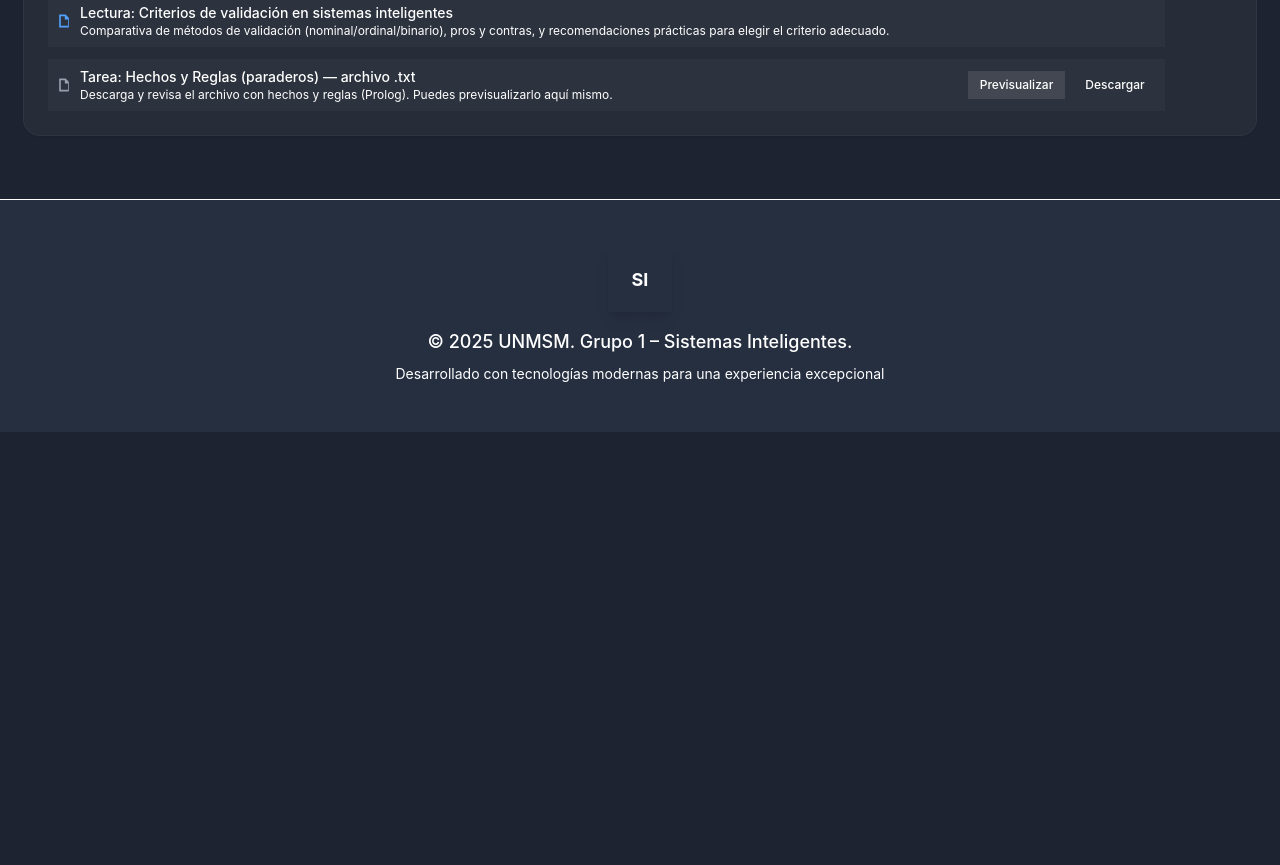
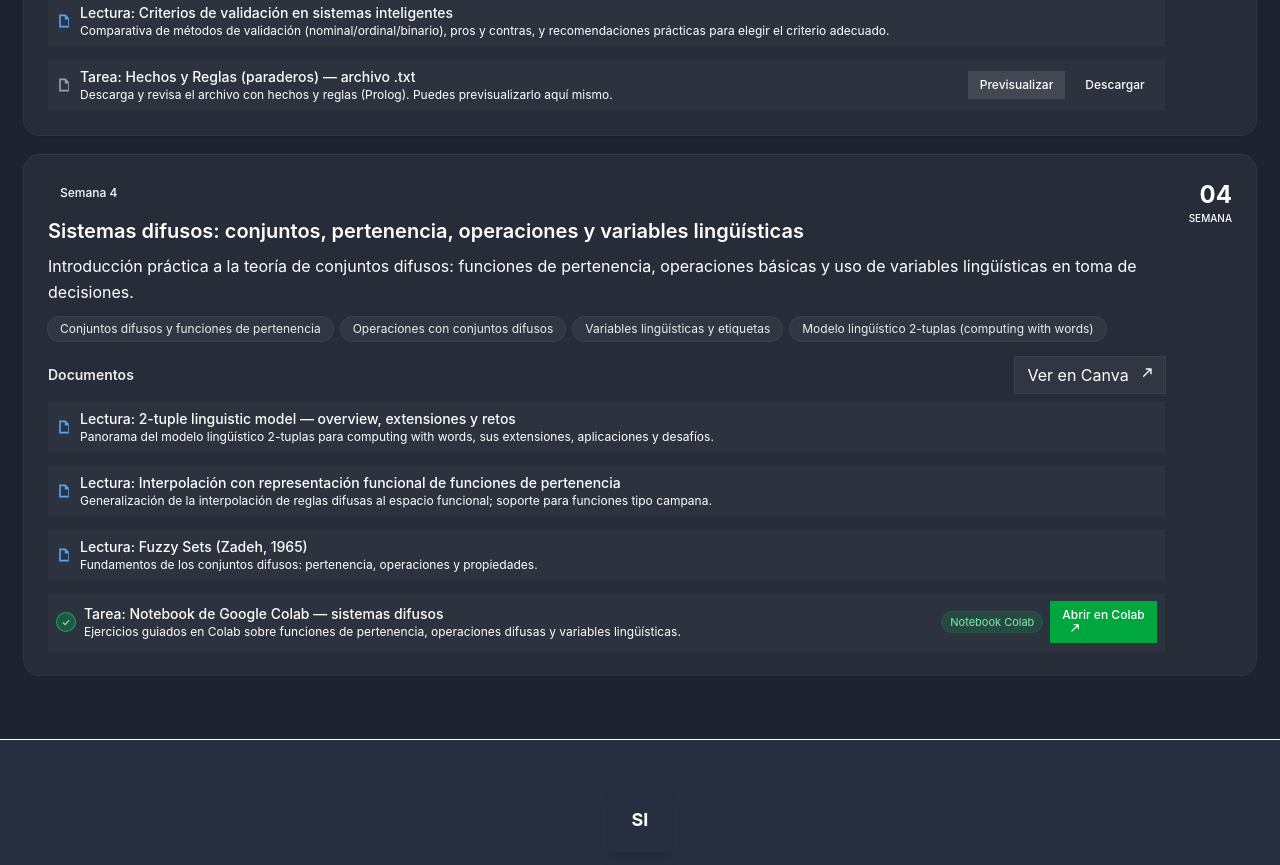
Before and after one commit to PabloS28-del/Sistemas-inteligentes, an Astro site: page / in a window 1280 px wide. Shown: the part 3161-4026 px from the top of the page. Before the commit the page ends 3593 px from the top, so only its background shows below. Built offline with nearby package versions, Linux system fonts and the light colour scheme; Astro itself is replaced by a stand-in of ours.

Commit message:
Semana 4 (difusos): 2-tuplas, MF interpolation, Zadeh; tarea Colab; icono assignment tipo chip

```diff
--- a/src/components/App.vue
+++ b/src/components/App.vue
@@ -270,7 +270,7 @@ async function toggleTxtPreview(item: any) {
                     >
                       <!-- Fila del documento -->
                       <div
-                        class="flex items-center gap-2 p-2 rounded-lg bg-white/[0.03] hover:bg-white/[0.08] transition-colors"
+                        class="flex flex-wrap sm:flex-nowrap items-center gap-2 p-2 rounded-lg bg-white/[0.03] hover:bg-white/[0.08] transition-colors"
                       >
                         <!-- Icono según el tipo -->
                         <div class="flex-shrink-0">
@@ -292,16 +292,14 @@ async function toggleTxtPreview(item: any) {
                               d="M3 4a1 1 0 011-1h12a1 1 0 011 1v2a1 1 0 01-1 1H4a1 1 0 01-1-1V4zM3 10a1 1 0 011-1h6a1 1 0 011 1v6a1 1 0 01-1 1H4a1 1 0 01-1-1v-6zM14 9a1 1 0 00-1 1v6a1 1 0 001 1h2a1 1 0 001-1v-6a1 1 0 00-1-1h-2z"
                             />
                           </svg>
-                          <svg
+                          <div
                             v-else-if="doc.type === 'assignment'"
-                            class="w-4 h-4 text-green-400"
-                            fill="currentColor"
-                            viewBox="0 0 20 20"
+                            class="w-5 h-5 rounded-full bg-green-500/25 border border-green-400/60
+                                  grid place-items-center text-green-300"
+                            aria-hidden="true"
                           >
-                            <path
-                              d="M9 12l2 2 4-4m6 2a9 9 0 11-18 0 9 9 0 0118 0z"
-                            />
-                          </svg>
+                            <span class="text-[10px] leading-none font-semibold">✓</span>
+                          </div>
                           <svg v-else class="w-4 h-4 text-gray-400" fill="currentColor" viewBox="0 0 20 20">
                             <path d="M4 18h12V6l-4-4H4v16zm2-14h5v4h4v8H6V4z" />
                           </svg>
@@ -312,6 +310,7 @@ async function toggleTxtPreview(item: any) {
                           <a
                             :href="doc.url"
                             target="_blank"
+                            rel="noopener"
                             class="text-sm text-white hover:text-accent transition-colors font-medium block truncate"
                           >
                             {{ doc.name }}
@@ -319,6 +318,29 @@ async function toggleTxtPreview(item: any) {
                           <p v-if="doc.description" class="text-xs text-primary/70 truncate">
                             {{ doc.description }}
                           </p>
+                        </div>
+
+                        <!-- CTA especial para tareas (Colab) -->
+                        <div
+                          v-if="doc.type === 'assignment'"
+                          class="ml-auto flex items-center gap-2"
+                        >
+                          <span
+                            class="hidden sm:inline-flex items-center text-[11px] px-2 py-0.5 rounded-full bg-green-500/15 text-green-300 ring-1 ring-green-600/30"
+                          >
+                            Notebook Colab
+                          </span>
+                          <a
+                            :href="doc.url"
+                            target="_blank"
+                            rel="noopener"
+                            class="px-3 py-1.5 rounded-md bg-green-600 text-white text-xs font-medium hover:bg-green-700 transition"
+                          >
+                            Abrir en Colab
+                            <svg xmlns="http://www.w3.org/2000/svg" class="w-3.5 h-3.5 ml-1" fill="none" viewBox="0 0 24 24" stroke="currentColor">
+                              <path stroke-linecap="round" stroke-linejoin="round" stroke-width="2" d="M14 3h7m0 0v7m0-7L10 14"/>
+                            </svg>
+                          </a>
                         </div>
 
                         <!-- Botonera solo para TXT -->
@@ -407,7 +429,6 @@ async function toggleTxtPreview(item: any) {
   box-shadow: 0 12px 32px hsl(200 100% 60% / 0.15);
 }
 
-
 .glass {
   background: rgba(255, 255, 255, 0.06);
   backdrop-filter: blur(8px);
--- a/src/data/courseData.ts
+++ b/src/data/courseData.ts
@@ -80,7 +80,7 @@ export const weeks: Week[] = [
     canvaLink:
       "https://www.canva.com/design/DAGxUSE81KY/XkSam1rGltaA5O4jGVyszw/edit",
   },
-{
+  {
   number: 3,
   title: "Calidad de Sistemas Expertos: errores comunes e índice de acuerdo",
   description:
@@ -124,7 +124,54 @@ export const weeks: Week[] = [
   ],
   canvaLink: "https://www.canva.com/design/DAGx_M6rnOM/5FURzWkd3l24pg5md6ORJw/edit",
   canvaLabel: "Ver en Canva"
+  },
+  {
+  number: 4,
+  title: "Sistemas difusos: conjuntos, pertenencia, operaciones y variables lingüísticas",
+  description:
+    "Introducción práctica a la teoría de conjuntos difusos: funciones de pertenencia, operaciones básicas y uso de variables lingüísticas en toma de decisiones.",
+  topics: [
+    "Conjuntos difusos y funciones de pertenencia",
+    "Operaciones con conjuntos difusos",
+    "Variables lingüísticas y etiquetas",
+    "Modelo lingüístico 2-tuplas (computing with words)",
+  ],
+  homework: [
+    {
+      name:
+        "Lectura: 2-tuple linguistic model — overview, extensiones y retos",
+      type: "doc",
+      url: "/docs/semana-04/S1_2tuple_linguistic_overview.pdf",
+      description:
+        "Panorama del modelo lingüístico 2-tuplas para computing with words, sus extensiones, aplicaciones y desafíos.",
+    },
+    {
+      name:
+        "Lectura: Interpolación con representación funcional de funciones de pertenencia",
+      type: "doc",
+      url: "/docs/semana-04/S2_Interpolation_Function_Space_MF.pdf",
+      description:
+        "Generalización de la interpolación de reglas difusas al espacio funcional; soporte para funciones tipo campana.",
+    },
+    {
+      name: "Lectura: Fuzzy Sets (Zadeh, 1965)",
+      type: "doc",
+      url: "/docs/semana-04/S3_Fuzzy_Sets_Zadeh_1965.pdf",
+      description:
+        "Fundamentos de los conjuntos difusos: pertenencia, operaciones y propiedades.",
+    },
+    {
+      name: "Tarea: Notebook de Google Colab — sistemas difusos",
+      type: "assignment",
+      url: "https://colab.research.google.com/drive/1h-3UBWdpxXziuA3PCPqyQ8ug0K-xPaG-?usp=sharing",
+      description:
+        "Ejercicios guiados en Colab sobre funciones de pertenencia, operaciones difusas y variables lingüísticas.",
+    },
+  ],
+  canvaLink: "https://www.canva.com/design/DAGytqK5ogU/O2ySJ0fhlxZByKBnhEXI6A/edit",
+  canvaLabel: "Ver en Canva"
   }
+
 ];
 
 export const groupMembers: GroupMember[] = [
```
Also changed, not shown: 3 other files.
